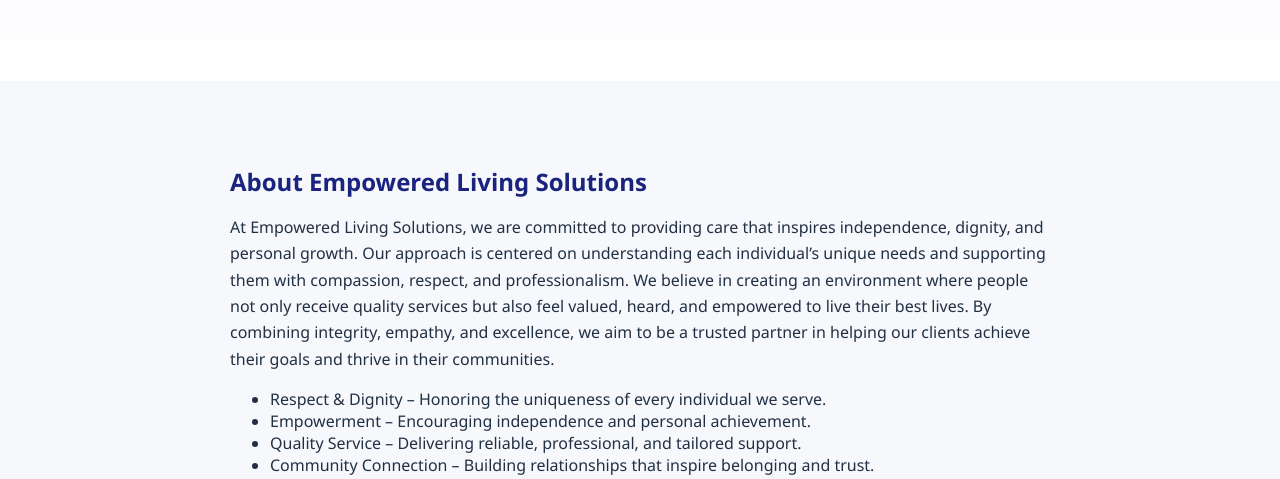
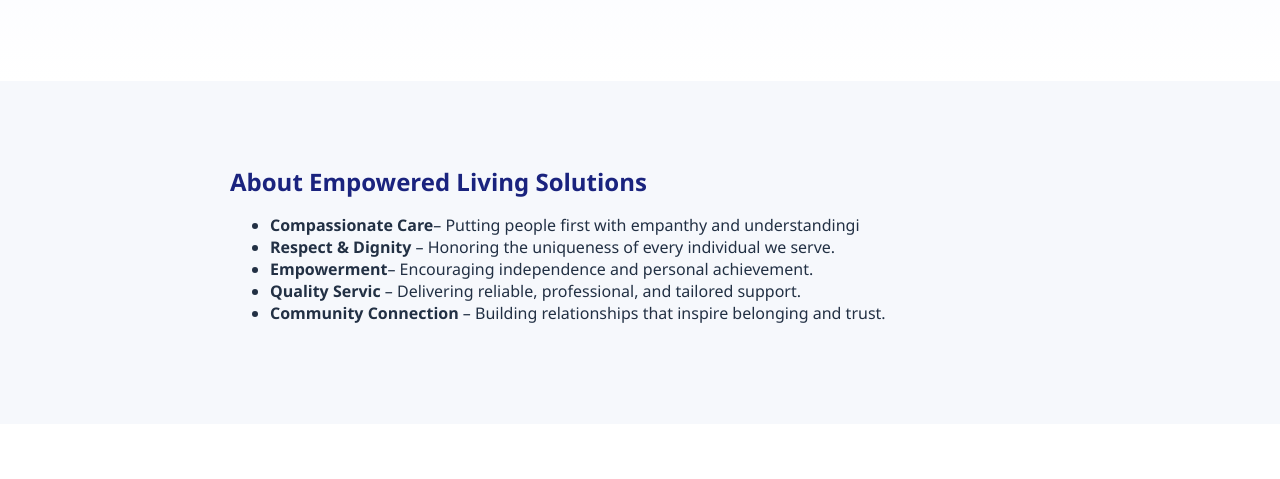
Before and after one commit to ddusabimana/els, a plain HTML site: page index.html in a window 1280 px wide. Shown: the part 479-958 px from the top of the page. Drawn offline with Linux system fonts and the light colour scheme.

Commit message:
updated the list in the about page

```diff
--- a/index.html
+++ b/index.html
@@ -54,12 +54,13 @@
     <section id="about" class="section">
       <div class="container narrow reveal">
         <h2>About Empowered Living Solutions</h2>
-        <p>At Empowered Living Solutions, we are committed to providing care that inspires independence, dignity, and personal growth. Our approach is centered on understanding each individual’s unique needs and supporting them with compassion, respect, and professionalism. We believe in creating an environment where people not only receive quality services but also feel valued, heard, and empowered to live their best lives. By combining integrity, empathy, and excellence, we aim to be a trusted partner in helping our clients achieve their goals and thrive in their communities.</p>
+        <p><At Empowered Living Solutions, we are committed to providing care that inspires independence, dignity, and personal growth. Our approach is centered on understanding each individual’s unique needs and supporting them with compassion, respect, and professionalism. We believe in creating an environment where people not only receive quality services but also feel valued, heard, and empowered to live their best lives. By combining integrity, empathy, and excellence, we aim to be a trusted partner in helping our clients achieve their goals and thrive in their communities.</p>
         <ul class="checklist">
-          <li>Respect & Dignity – Honoring the uniqueness of every individual we serve.</li>
-          <li>Empowerment – Encouraging independence and personal achievement.</li>
-          <li>Quality Service – Delivering reliable, professional, and tailored support.</li>
-          <li>Community Connection – Building relationships that inspire belonging and trust.</li>
+          <li><strong>Compassionate Care</strong>– Putting people first with empanthy and understandingi</li>
+          <li><strong>Respect & Dignity</strong> – Honoring the uniqueness of every individual we serve.</li>
+          <li><strong>Empowerment</strong>– Encouraging independence and personal achievement.</li>
+          <li><strong>Quality Servic</strong> – Delivering reliable, professional, and tailored support.</li>
+          <li><strong>Community Connection</strong> – Building relationships that inspire belonging and trust.</li>
         </ul>
       </div>
     </section>
```
